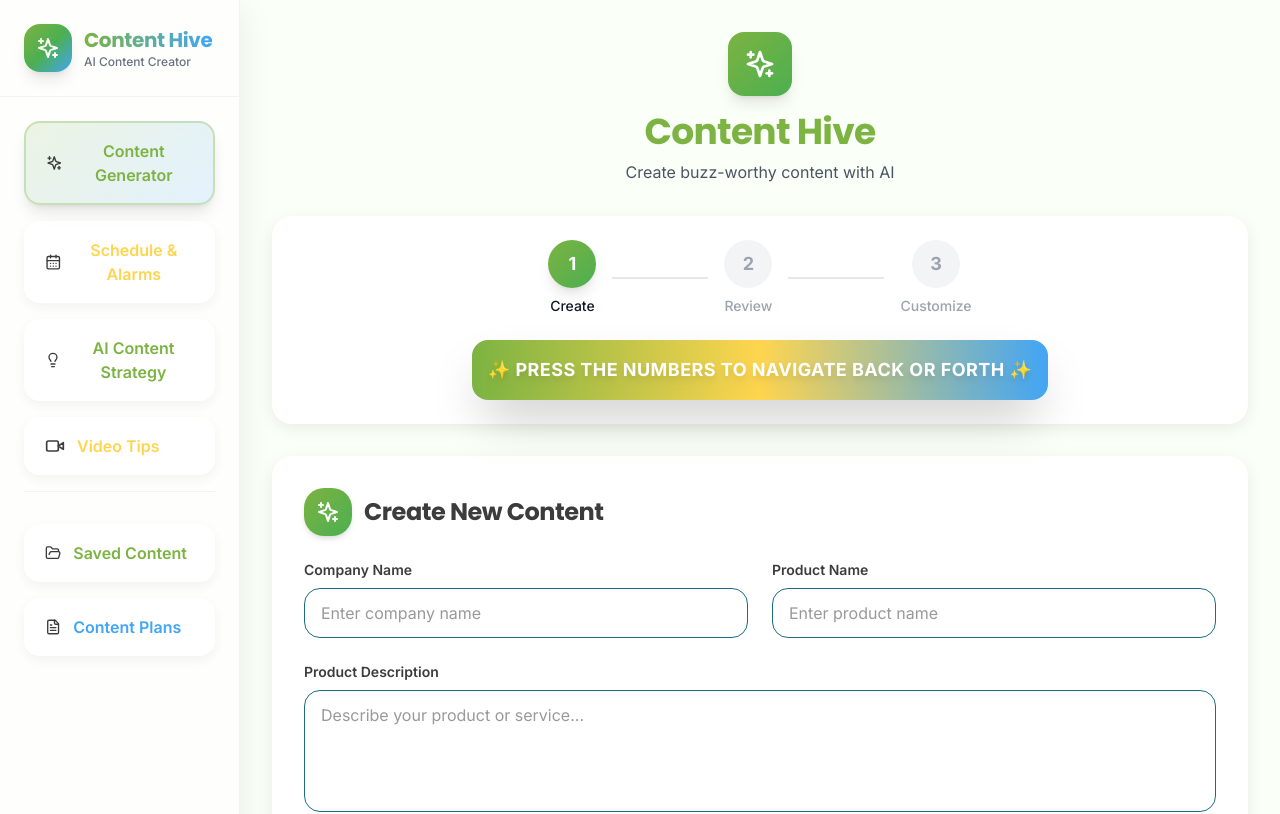
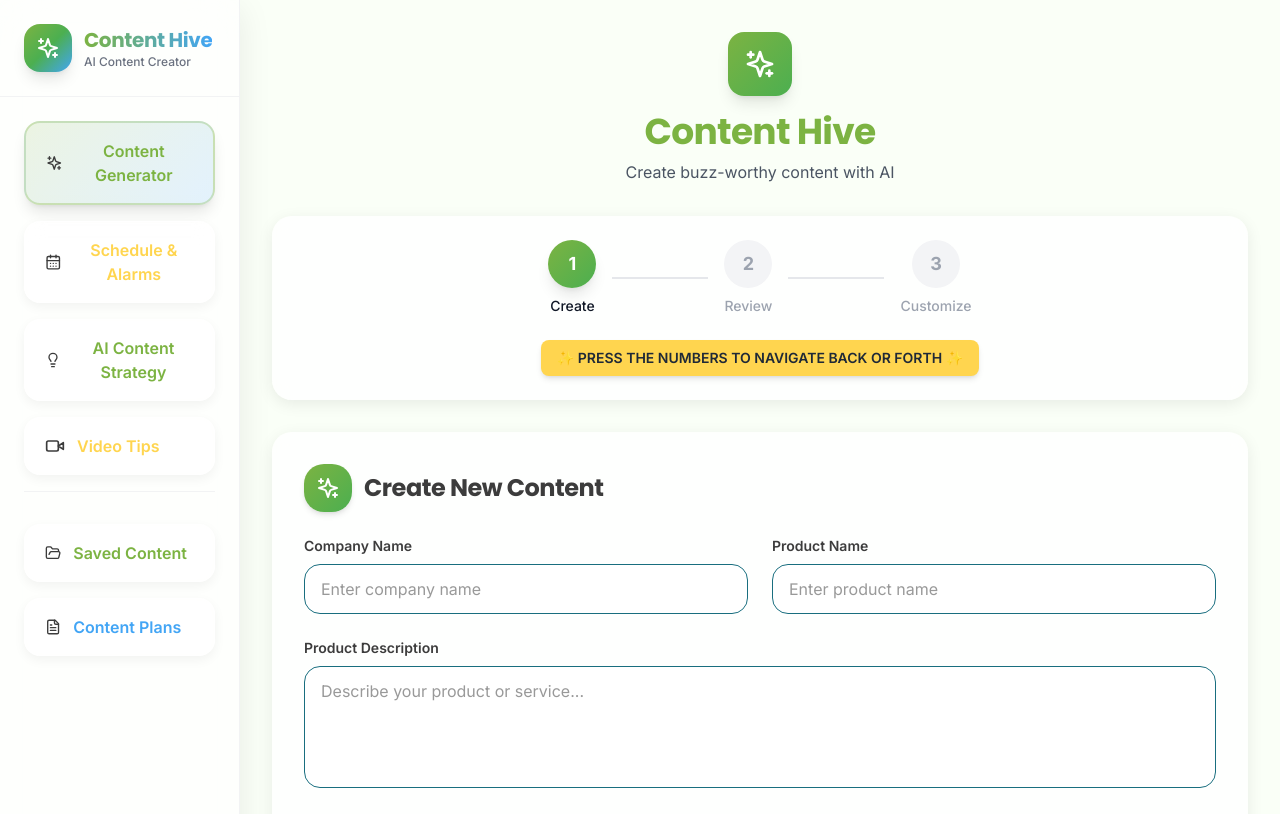
Before and after one commit to shivaanikrish-ops/boltdesign2, a React (Vite) app: page / in a window 1280 px wide. Shown: the top 814 px of the page. Built offline with nearby package versions, Linux system fonts and the light colour scheme; no server answers; the database is empty.

Commit message:
Updated StepNavigator.tsx

```diff
--- a/src/components/StepNavigator.tsx
+++ b/src/components/StepNavigator.tsx
@@ -60,8 +60,8 @@ export function StepNavigator({ currentStep, onStepClick, canNavigate }: StepNav
         ))}
       </div>
       <div className="text-center mt-6 relative">
-        <div className="inline-block bg-gradient-to-r from-[#7CB342] via-[#FFD54F] to-[#42A5F5] p-4 rounded-2xl shadow-2xl">
-          <p className="text-lg font-black tracking-wide text-white drop-shadow-lg transform hover:scale-105 transition-transform">
+        <div className="inline-block bg-[#FFD54F] px-4 py-2 rounded-lg shadow-md">
+          <p className="text-sm font-semibold text-gray-800">
             ✨ PRESS THE NUMBERS TO NAVIGATE BACK OR FORTH ✨
           </p>
         </div>
```
